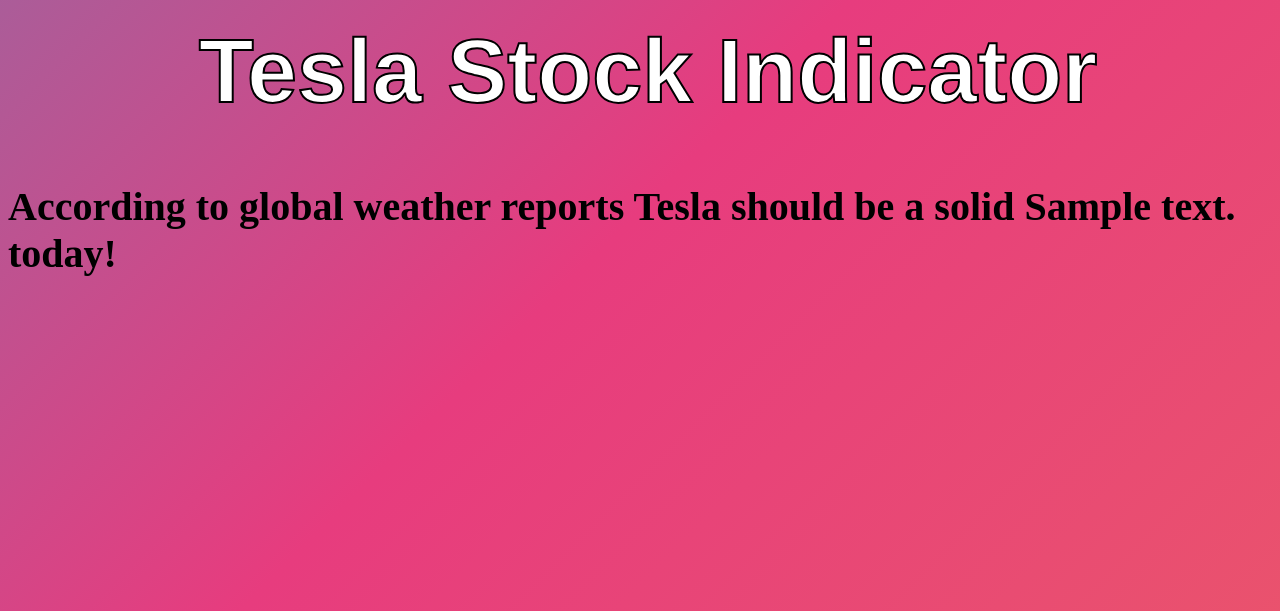
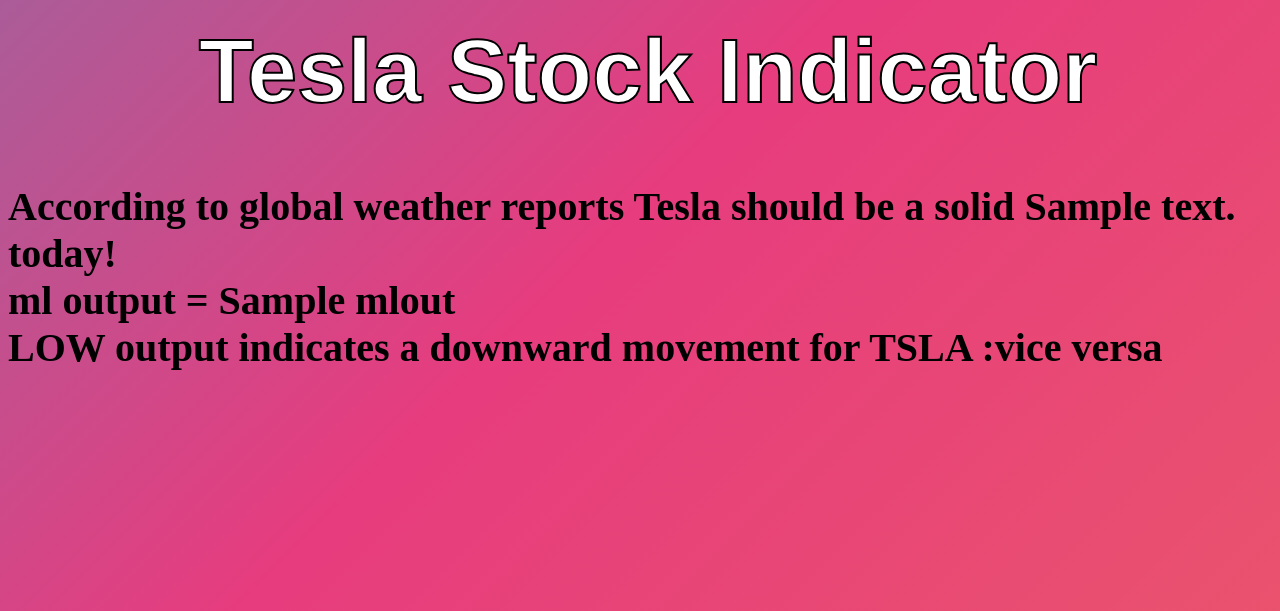
Before and after one commit to enriqueu99/Teamrepository, a Flask app: template templates/display.html in a window 1280 px wide. Shown: the top 611 px of the page. Run offline with Flask 2, Linux system fonts and the light colour scheme; the template is opened without the code that fills it: most values are stand-ins (such as "Sample title", 1, 10 or a date in 2020); parts of the project's set-up code (start-up, migrations or seed data) failed here and were passed over.

Commit message:
Update display.html

```diff
--- a/templates/display.html
+++ b/templates/display.html
@@ -68,6 +68,9 @@
 <body>
     <div class="background"></div>
     <h1> Tesla Stock Indicator </h1>
-    <p> According to global weather reports Tesla should be a solid {{ decision }} today!</p>
+    <p> According to global weather reports Tesla should be a solid {{ decision }} today!<br>
+        ml output = {{mlout}}<br>
+        LOW output indicates a downward movement for TSLA :vice versa
+    </p>
 </body>
 </html>
```
